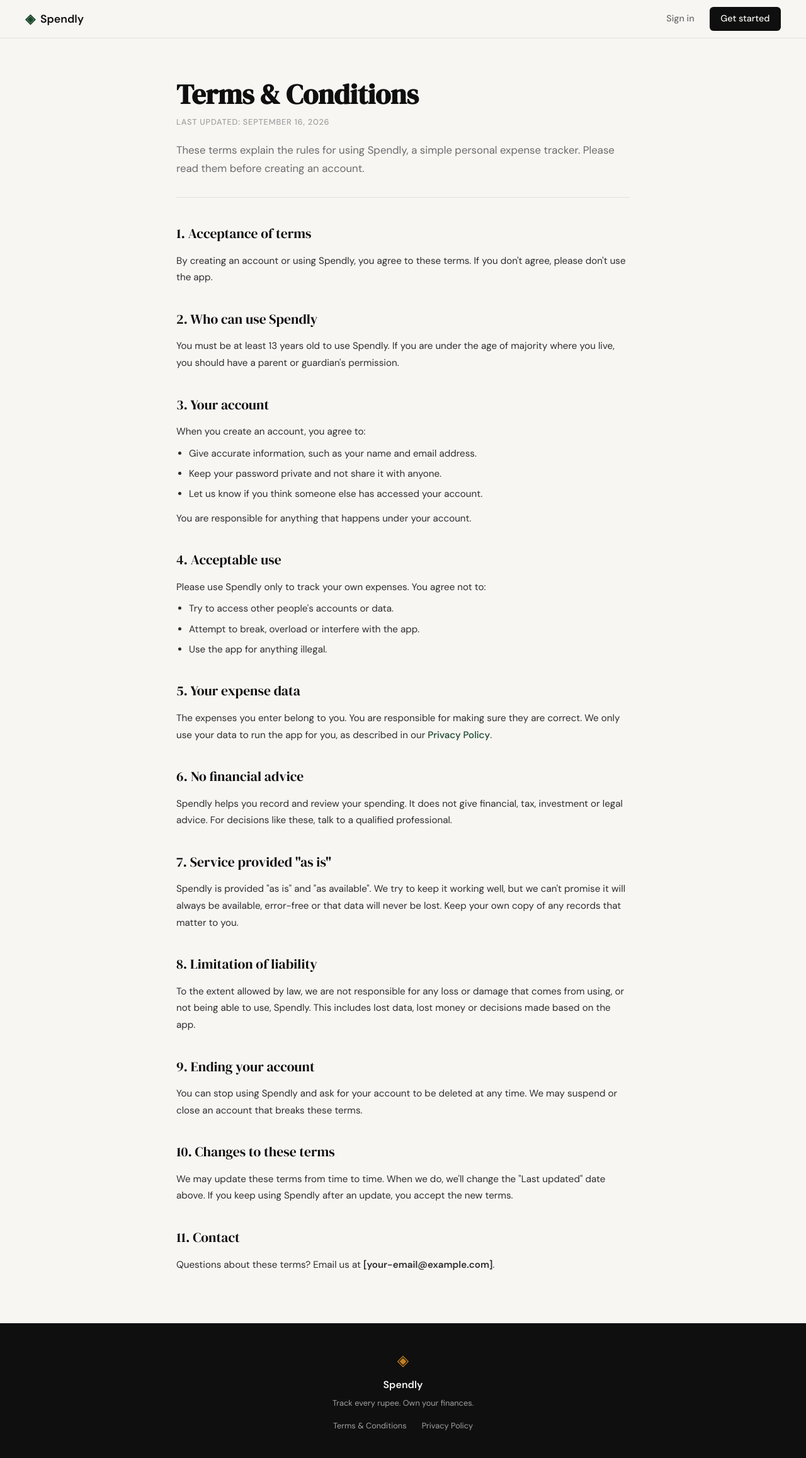
After one commit to MannThakar/split-expense, a Flask app: page /terms in a window 1280 px wide. The commit adds this page. Shown: the whole page at 63% size. Run offline with Flask 3, Linux system fonts and the light colour scheme.

Commit message:
Add Terms & Conditions and Privacy Policy pages
- Add /terms and /privacy routes rendering terms.html and privacy.html
- Create both pages extending base.html, with a last-updated date and
  plain-language sections covering account use, data handling, cookies,
  user rights and contact details (placeholder email)
- Link both pages from the shared footer using url_for()
- Add legal page and footer link styles to style.css
- Bind the dev server to 0.0.0.0 so it is reachable on the local network
- Add project Claude Code settings

Co-Authored-By: Claude Opus 5 <noreply@anthropic.com>
Claude-Session: https://claude.ai/code/session_01S9MjgxYHKGs7xBwXmhNSj5

```diff
--- a/app.py
+++ b/app.py
@@ -20,6 +20,16 @@ def register():
 @app.route("/login")
 def login():
     return render_template("login.html")
+
+
+@app.route("/terms")
+def terms():
+    return render_template("terms.html")
+
+
+@app.route("/privacy")
+def privacy():
+    return render_template("privacy.html")
 
 
 # ------------------------------------------------------------------ #
@@ -52,4 +62,4 @@ def delete_expense(id):
 
 
 if __name__ == "__main__":
-    app.run(debug=True, port=5001)
+    app.run(debug=True, port=5001, host="0.0.0.0")
--- a/static/css/style.css
+++ b/static/css/style.css
@@ -478,6 +478,80 @@ a { color: inherit; text-decoration: none; }
 .auth-switch a:hover { text-decoration: underline; }
 
 /* ------------------------------------------------------------------ */
+/* Legal pages                                                         */
+/* ------------------------------------------------------------------ */
+
+.legal-section { padding: 4rem 2rem 5rem; }
+
+.legal-container {
+    max-width: 720px;
+    margin: 0 auto;
+}
+
+.legal-header {
+    margin-bottom: 2.5rem;
+    padding-bottom: 2rem;
+    border-bottom: 1px solid var(--border);
+}
+
+.legal-title {
+    font-family: var(--font-display);
+    font-size: clamp(2rem, 4vw, 2.75rem);
+    line-height: 1.15;
+    color: var(--ink);
+    margin-bottom: 0.5rem;
+}
+
+.legal-updated {
+    font-size: 0.8rem;
+    font-weight: 500;
+    color: var(--ink-faint);
+    text-transform: uppercase;
+    letter-spacing: 0.06em;
+    margin-bottom: 1.25rem;
+}
+
+.legal-intro {
+    font-size: 1.05rem;
+    color: var(--ink-muted);
+    line-height: 1.7;
+}
+
+.legal-body h2 {
+    font-family: var(--font-display);
+    font-weight: 400;
+    font-size: 1.35rem;
+    color: var(--ink);
+    margin: 2.25rem 0 0.75rem;
+}
+
+.legal-body h2:first-child { margin-top: 0; }
+
+.legal-body p,
+.legal-body li {
+    font-size: 0.95rem;
+    color: var(--ink-soft);
+    line-height: 1.75;
+}
+
+.legal-body p + p,
+.legal-body ul + p { margin-top: 0.75rem; }
+
+.legal-body ul {
+    margin: 0.5rem 0 0 1.25rem;
+    display: flex;
+    flex-direction: column;
+    gap: 0.35rem;
+}
+
+.legal-body a {
+    color: var(--accent);
+    font-weight: 500;
+}
+
+.legal-body a:hover { text-decoration: underline; }
+
+/* ------------------------------------------------------------------ */
 /* Footer                                                              */
 /* ------------------------------------------------------------------ */
 
@@ -507,6 +581,22 @@ a { color: inherit; text-decoration: none; }
     color: var(--ink-faint);
 }
 
+.footer-links {
+    display: flex;
+    flex-wrap: wrap;
+    justify-content: center;
+    gap: 0.5rem 1.5rem;
+    margin-top: 0.6rem;
+    font-size: 0.8rem;
+}
+
+.footer-links a {
+    color: var(--ink-faint);
+    transition: color 0.2s;
+}
+
+.footer-links a:hover { color: var(--paper); }
+
 /* ------------------------------------------------------------------ */
 /* Responsive                                                          */
 /* ------------------------------------------------------------------ */
--- a/templates/base.html
+++ b/templates/base.html
@@ -34,6 +34,10 @@
             <span class="brand-icon">◈</span>
             <span class="footer-name">Spendly</span>
             <p class="footer-copy">Track every rupee. Own your finances.</p>
+            <nav class="footer-links">
+                <a href="{{ url_for('terms') }}">Terms &amp; Conditions</a>
+                <a href="{{ url_for('privacy') }}">Privacy Policy</a>
+            </nav>
         </div>
     </footer>
 
--- /dev/null
+++ b/templates/terms.html
@@ -0,0 +1,104 @@
+{% extends "base.html" %}
+
+{% block title %}Terms & Conditions — Spendly{% endblock %}
+
+{% block content %}
+
+<section class="legal-section">
+    <article class="legal-container">
+
+        <header class="legal-header">
+            <h1 class="legal-title">Terms &amp; Conditions</h1>
+            <p class="legal-updated">Last updated: September 16, 2026</p>
+            <p class="legal-intro">
+                These terms explain the rules for using Spendly, a simple personal
+                expense tracker. Please read them before creating an account.
+            </p>
+        </header>
+
+        <div class="legal-body">
+
+            <h2>1. Acceptance of terms</h2>
+            <p>
+                By creating an account or using Spendly, you agree to these terms.
+                If you don't agree, please don't use the app.
+            </p>
+
+            <h2>2. Who can use Spendly</h2>
+            <p>
+                You must be at least 13 years old to use Spendly. If you are under
+                the age of majority where you live, you should have a parent or
+                guardian's permission.
+            </p>
+
+            <h2>3. Your account</h2>
+            <p>When you create an account, you agree to:</p>
+            <ul>
+                <li>Give accurate information, such as your name and email address.</li>
+                <li>Keep your password private and not share it with anyone.</li>
+                <li>Let us know if you think someone else has accessed your account.</li>
+            </ul>
+            <p>You are responsible for anything that happens under your account.</p>
+
+            <h2>4. Acceptable use</h2>
+            <p>Please use Spendly only to track your own expenses. You agree not to:</p>
+            <ul>
+                <li>Try to access other people's accounts or data.</li>
+                <li>Attempt to break, overload or interfere with the app.</li>
+                <li>Use the app for anything illegal.</li>
+            </ul>
+
+            <h2>5. Your expense data</h2>
+            <p>
+                The expenses you enter belong to you. You are responsible for making
+                sure they are correct. We only use your data to run the app for you,
+                as described in our <a href="{{ url_for('privacy') }}">Privacy Policy</a>.
+            </p>
+
+            <h2>6. No financial advice</h2>
+            <p>
+                Spendly helps you record and review your spending. It does not give
+                financial, tax, investment or legal advice. For decisions like these,
+                talk to a qualified professional.
+            </p>
+
+            <h2>7. Service provided "as is"</h2>
+            <p>
+                Spendly is provided "as is" and "as available". We try to keep it
+                working well, but we can't promise it will always be available,
+                error-free or that data will never be lost. Keep your own copy of
+                any records that matter to you.
+            </p>
+
+            <h2>8. Limitation of liability</h2>
+            <p>
+                To the extent allowed by law, we are not responsible for any loss or
+                damage that comes from using, or not being able to use, Spendly. This
+                includes lost data, lost money or decisions made based on the app.
+            </p>
+
+            <h2>9. Ending your account</h2>
+            <p>
+                You can stop using Spendly and ask for your account to be deleted at
+                any time. We may suspend or close an account that breaks these terms.
+            </p>
+
+            <h2>10. Changes to these terms</h2>
+            <p>
+                We may update these terms from time to time. When we do, we'll change
+                the "Last updated" date above. If you keep using Spendly after an
+                update, you accept the new terms.
+            </p>
+
+            <h2>11. Contact</h2>
+            <p>
+                Questions about these terms? Email us at
+                <strong>[your-email@example.com]</strong>.
+            </p>
+
+        </div>
+
+    </article>
+</section>
+
+{% endblock %}
```
Also changed, not shown: templates/privacy.html (added, +95 -0 lines), .claude/settings.json (added).
